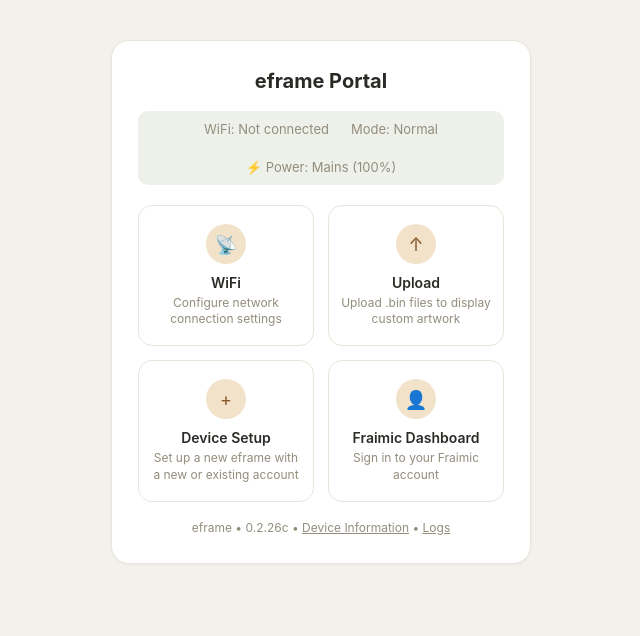
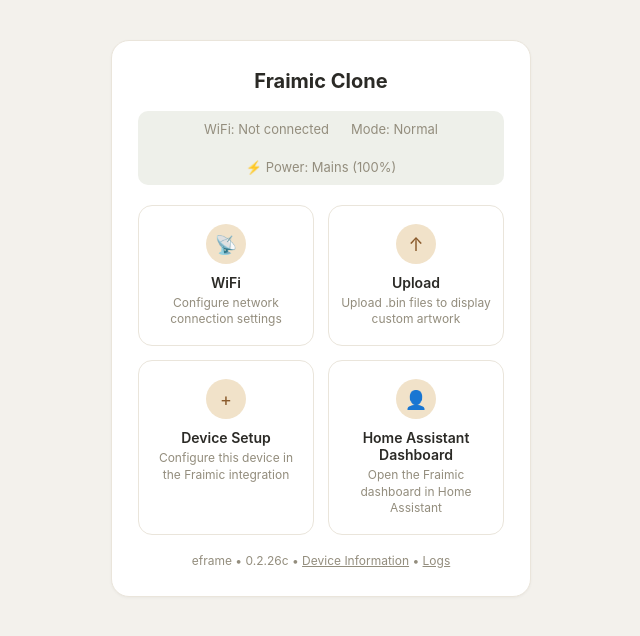
Before and after one commit to dsackr/eframe, a Flask app: page /portal in a window 1280 px wide. Shown: the top 636 px of the page, without its empty margins (319-959 px from the left). Run offline with Flask 3, Linux system fonts and the light colour scheme; parts of the project's set-up code (start-up, migrations or seed data) failed here and were passed over.

Commit message:
Retitle portal to Fraimic Clone, point Device Setup/Dashboard at Home Assistant

```diff
--- a/templates/portal_home.html
+++ b/templates/portal_home.html
@@ -1,8 +1,8 @@
 {% extends "portal_base.html" %}
-{% block title %}eframe Portal{% endblock %}
+{% block title %}Fraimic Clone{% endblock %}
 {% block content %}
 <div class="card">
-    <h1>eframe Portal</h1>
+    <h1>Fraimic Clone</h1>
     <div class="status-bar">
         <span>WiFi:
             {% if wifi_connected %}<span class="status-connected">Connected</span>{% else %}<span>Not connected</span>{% endif %}
@@ -22,15 +22,15 @@
             <p class="tile-title">Upload</p>
             <p class="tile-desc">Upload .bin files to display custom artwork</p>
         </a>
-        <a class="tile" href="{{ url_for('portal_get_started') }}">
+        <a class="tile" href="https://ha.dalesackrider.com/config/integrations/integration/fraimic" target="_blank" rel="noopener">
             <div class="icon-badge">+</div>
             <p class="tile-title">Device Setup</p>
-            <p class="tile-desc">Set up a new eframe with a new or existing account</p>
+            <p class="tile-desc">Configure this device in the Fraimic integration</p>
         </a>
-        <a class="tile" href="https://app.fraimic.com" target="_blank" rel="noopener">
+        <a class="tile" href="https://ha.dalesackrider.com/fraimic" target="_blank" rel="noopener">
             <div class="icon-badge">&#128100;</div>
-            <p class="tile-title">Fraimic Dashboard</p>
-            <p class="tile-desc">Sign in to your Fraimic account</p>
+            <p class="tile-title">Home Assistant Dashboard</p>
+            <p class="tile-desc">Open the Fraimic dashboard in Home Assistant</p>
         </a>
     </div>
 
```
